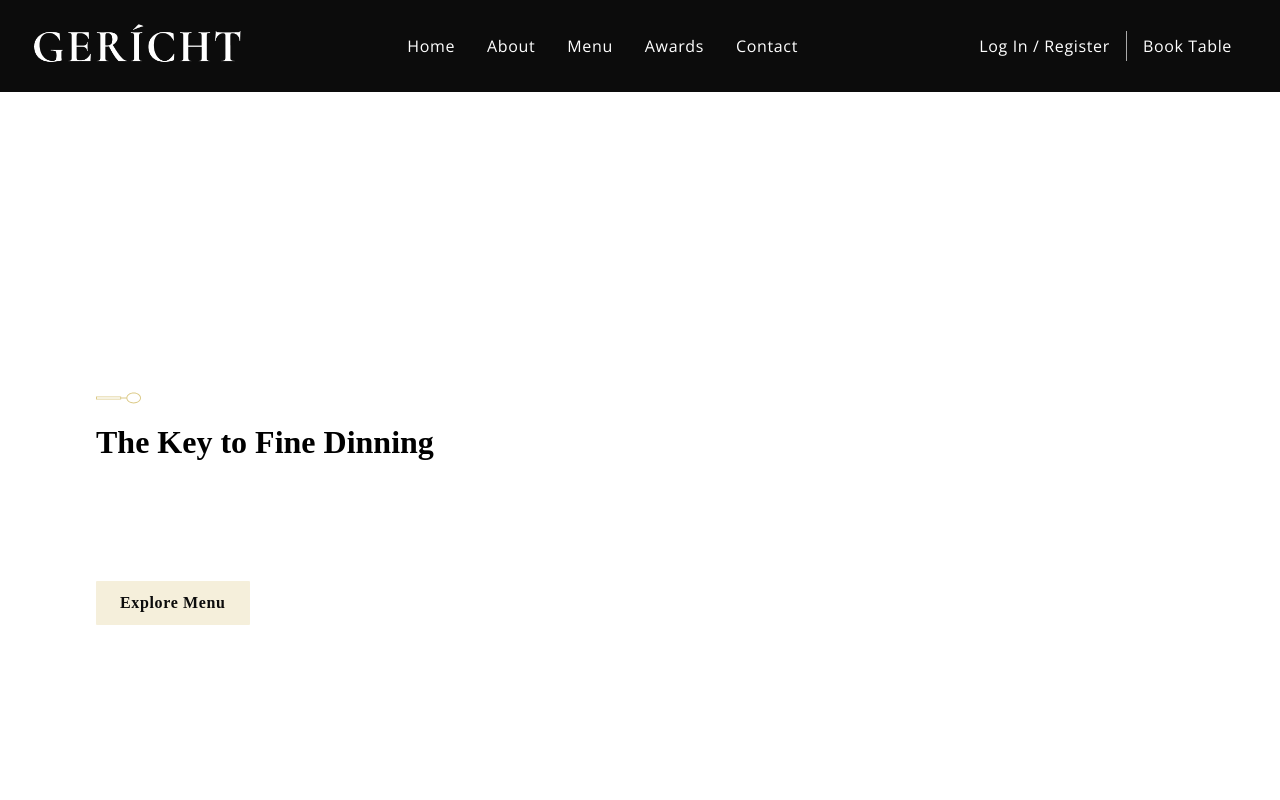
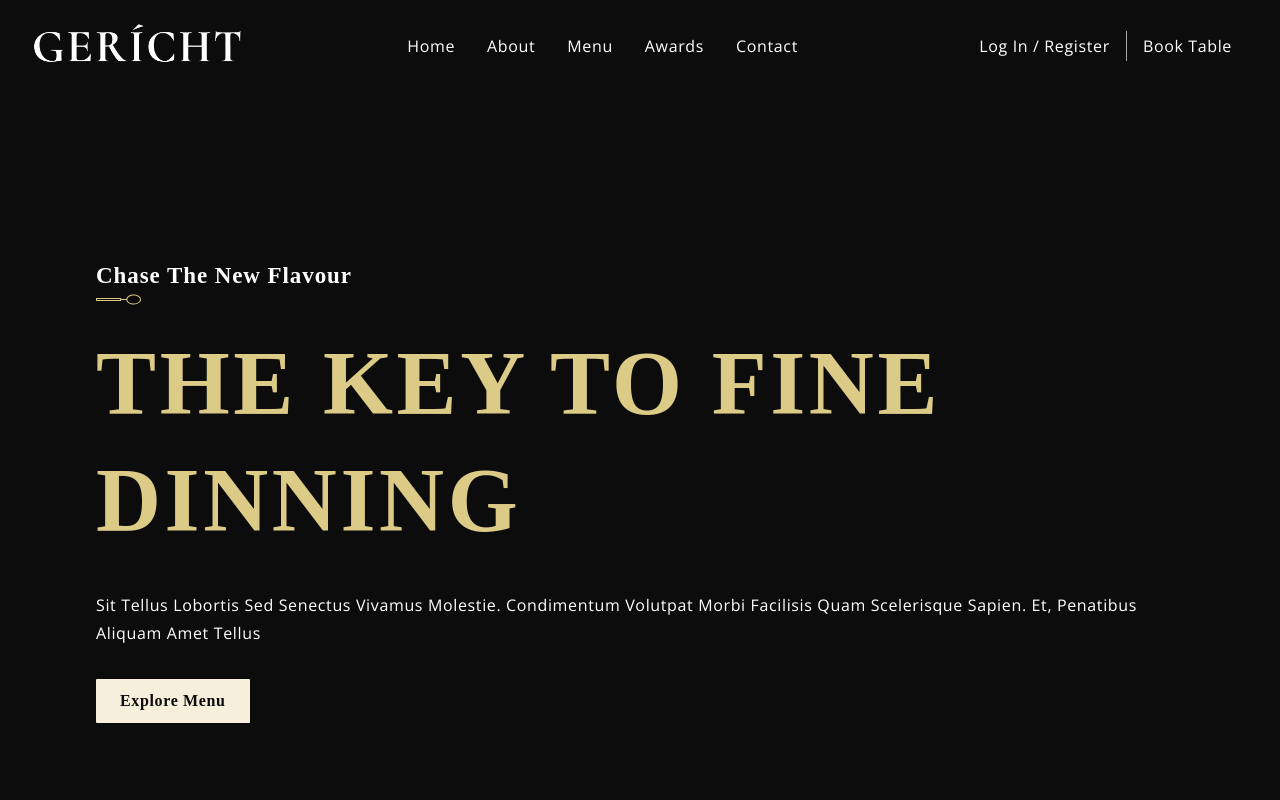
Before and after one commit to marcoszorzi/gericht-restaurant, a React (Create React App) app: page / in a window 1280 px wide. Shown: the top 800 px of the page. Built offline with nearby package versions, Linux system fonts and the light colour scheme; a web font is replaced by a local one.

Commit message:
Header style

```diff
--- a/src/container/Header/Header.css
+++ b/src/container/Header/Header.css
@@ -0,0 +1,16 @@
+.app__header{
+    background-color: var(--color-black);
+}
+
+.app__header-h1{
+    font-family: var(--font-base);
+    color: var(--color-golden);
+    letter-spacing: 0.04em;
+    text-transform: uppercase;
+    line-height: 117px;
+    font-size: 90px;
+}
+
+.app__header-img img{
+    width: 80%;
+}
```
